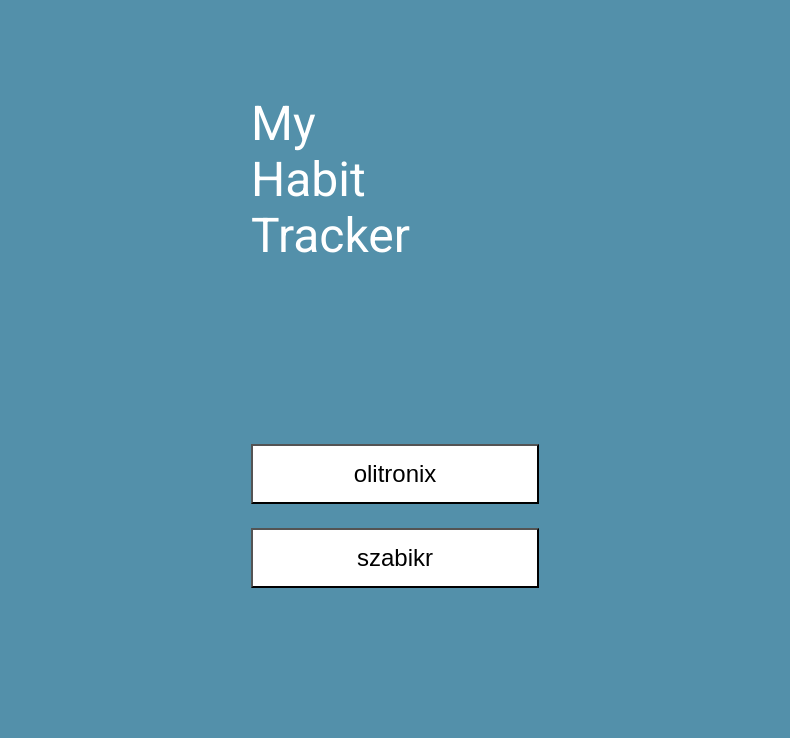
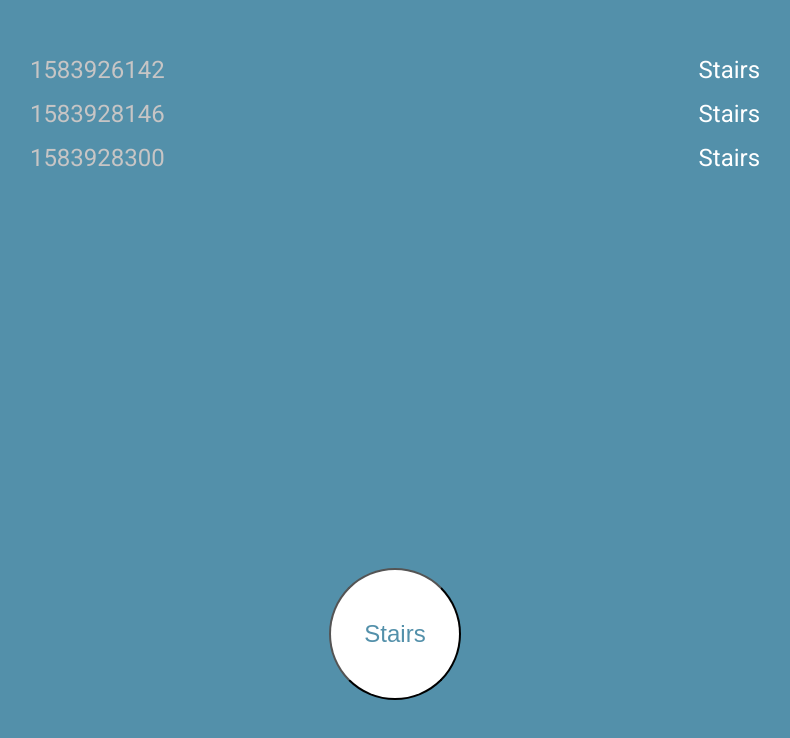
Before and after one commit to szabikr/my-habit-tracker, a React (Create React App) app: page / in a window 1280 px wide. Shown: the top 738 px of the page, without its empty margins (245-1035 px from the left). Built offline with nearby package versions, Linux system fonts and the light colour scheme.

Commit message:
Implementing initial desing from list of habits and installing momentjs

```diff
--- a/package.json
+++ b/package.json
@@ -6,6 +6,7 @@
     "@testing-library/jest-dom": "^4.2.4",
     "@testing-library/react": "^9.3.2",
     "@testing-library/user-event": "^7.1.2",
+    "moment": "^2.24.0",
     "react": "^16.12.0",
     "react-dom": "^16.12.0",
     "react-scripts": "3.4.0"
--- a/src/App.css
+++ b/src/App.css
@@ -1,3 +1,8 @@
 body {
   background-color: #5390AA;
 }
+
+.wrapper {
+  display: flex;
+  justify-content: space-around;
+}
--- a/src/App.js
+++ b/src/App.js
@@ -1,13 +1,16 @@
 import React from 'react';
 import './App.css';
+
 import LandingPage from './landing-page/landing-page';
+import Habits from './habits/habits';
 
 class App extends React.Component {
 
   render() {
     return (
       <div>
-        <LandingPage />
+        {/* <LandingPage /> */}
+        <Habits />
       </div>
     );
   }
--- /dev/null
+++ b/src/habits/habits.css
@@ -0,0 +1,30 @@
+.habit-button {
+  background-color: #FFFFFF;
+  width: 132px;
+  height: 132px;
+  border-radius: 50%;
+
+  color: #5390AA;
+  font-size: 24px;
+}
+
+.habit-list {
+  height: 65vh;
+  max-height: 65vh;
+  margin-top: 48px;
+
+  font-size: 24px;
+}
+
+.habit {
+  padding: 8px;
+}
+
+.habit-timestamp {
+  color: #C7C5C5;
+}
+
+.habit-name {
+  color: #FFFFFF;
+
+}
--- /dev/null
+++ b/src/habits/habits.js
@@ -0,0 +1,37 @@
+import React from 'react';
+import './habits.css';
+
+import listOfHabits from './list-of-habits.data';
+
+function Habit({ timestamp, name }) {
+  return (
+    <div className="wrapper habit">
+      <div className="habit-timestamp">
+        {timestamp}
+      </div>
+      <div className="habit-name">
+        {name}
+      </div>
+    </div>
+  )
+}
+
+function Habits() {
+  return (
+    <div>
+      <div className="habit-list">
+        {listOfHabits.map((habit, index) => (
+          <Habit
+            key={index}
+            timestamp={habit.timestamp}
+            name={habit.name} />
+        ))}
+      </div>
+      <div className="wrapper">
+        <button className="habit-button">Stairs</button>
+      </div>
+    </div>
+  )
+}
+
+export default Habits;
--- /dev/null
+++ b/src/habits/list-of-habits.data.js
@@ -0,0 +1,16 @@
+const listOfHabits = [
+  {
+    name: 'Stairs',
+    timestamp: '1583926142'
+  },
+  {
+    name: 'Stairs',
+    timestamp: '1583928146'
+  },
+  {
+    name: 'Stairs',
+    timestamp: '1583928300'
+  }
+];
+
+export default listOfHabits;
--- a/src/landing-page/landing-page.css
+++ b/src/landing-page/landing-page.css
@@ -1,8 +1,3 @@
-.wrapper {
-  display: flex;
-  justify-content: center;
-}
-
 #title {
   color: #FFFFFF;
   font-style: normal;
@@ -19,6 +14,7 @@
 
 .user-button {
   background-color: #FFFFFF;
+  color: #5390AA;
   width: 288px;
   height: 60px;
   font-size: 24px;
```
Also changed, not shown: 1 other file (tests, documents, lock files or other folders).
